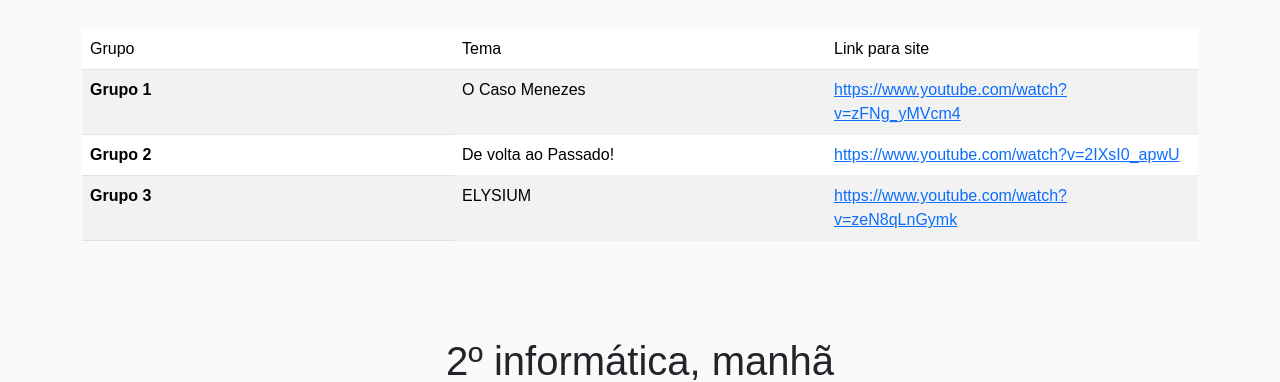
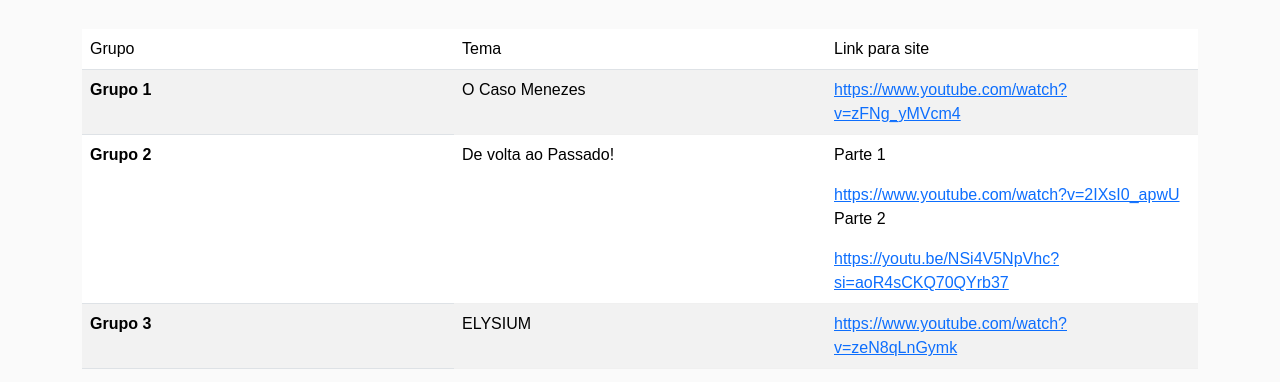
Before and after one commit to carlusnz-dev/sites-pii, a plain HTML site: page index.html in a window 1280 px wide. Shown: the part 425-807 px from the top of the page. Drawn offline with nearby package versions, Linux system fonts and the light colour scheme.

Commit message:
parte 2, link do grupo 2

```diff
--- a/index.html
+++ b/index.html
@@ -60,8 +60,13 @@
                                     <th scope="row">Grupo 2</th>
                                     <td>De volta ao Passado!</td>
                                     <td>
+                                        <p>Parte 1</p>
                                         <a href="https://www.youtube.com/watch?v=2IXsI0_apwU">
                                             https://www.youtube.com/watch?v=2IXsI0_apwU
+                                        </a>
+                                        <p>Parte 2</p>
+                                        <a href="https://youtu.be/NSi4V5NpVhc?si=aoR4sCKQ70QYrb37">
+                                            https://youtu.be/NSi4V5NpVhc?si=aoR4sCKQ70QYrb37
                                         </a>
                                     </td>
                                 </tr>
```
